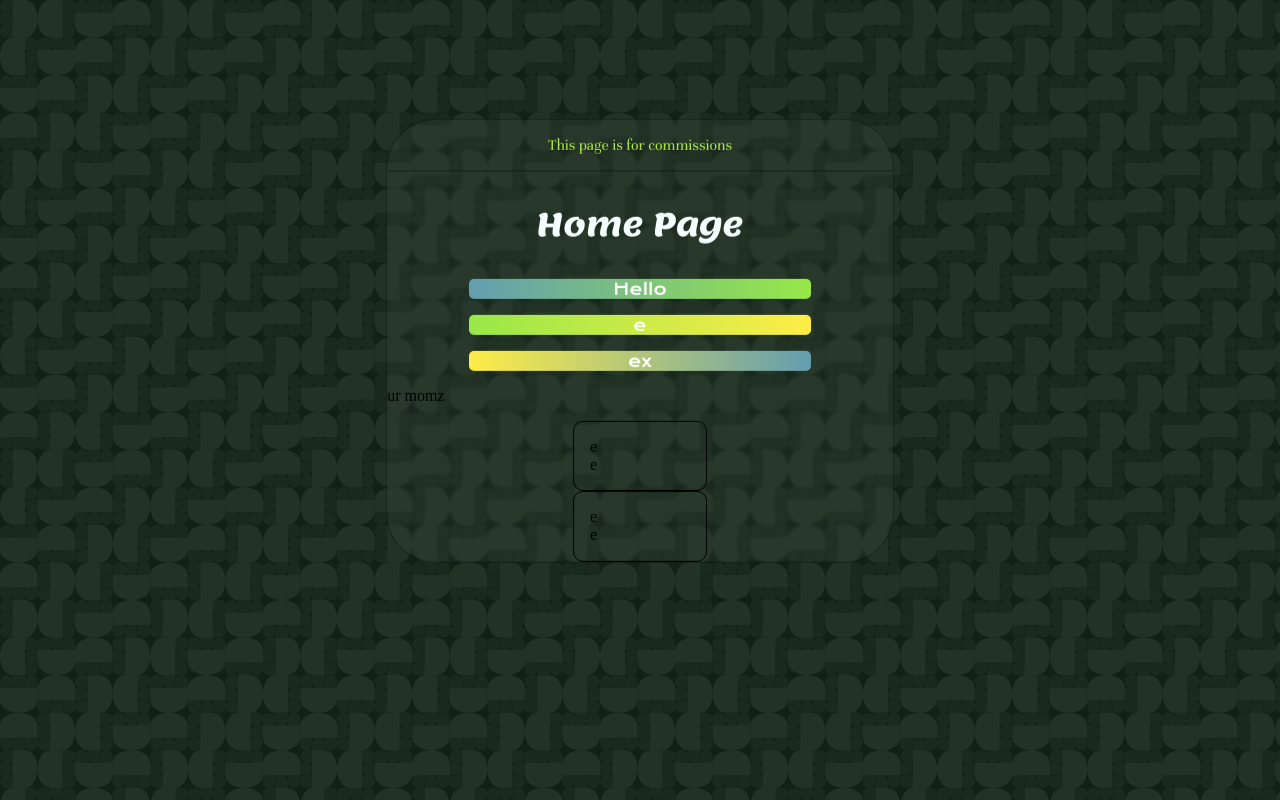
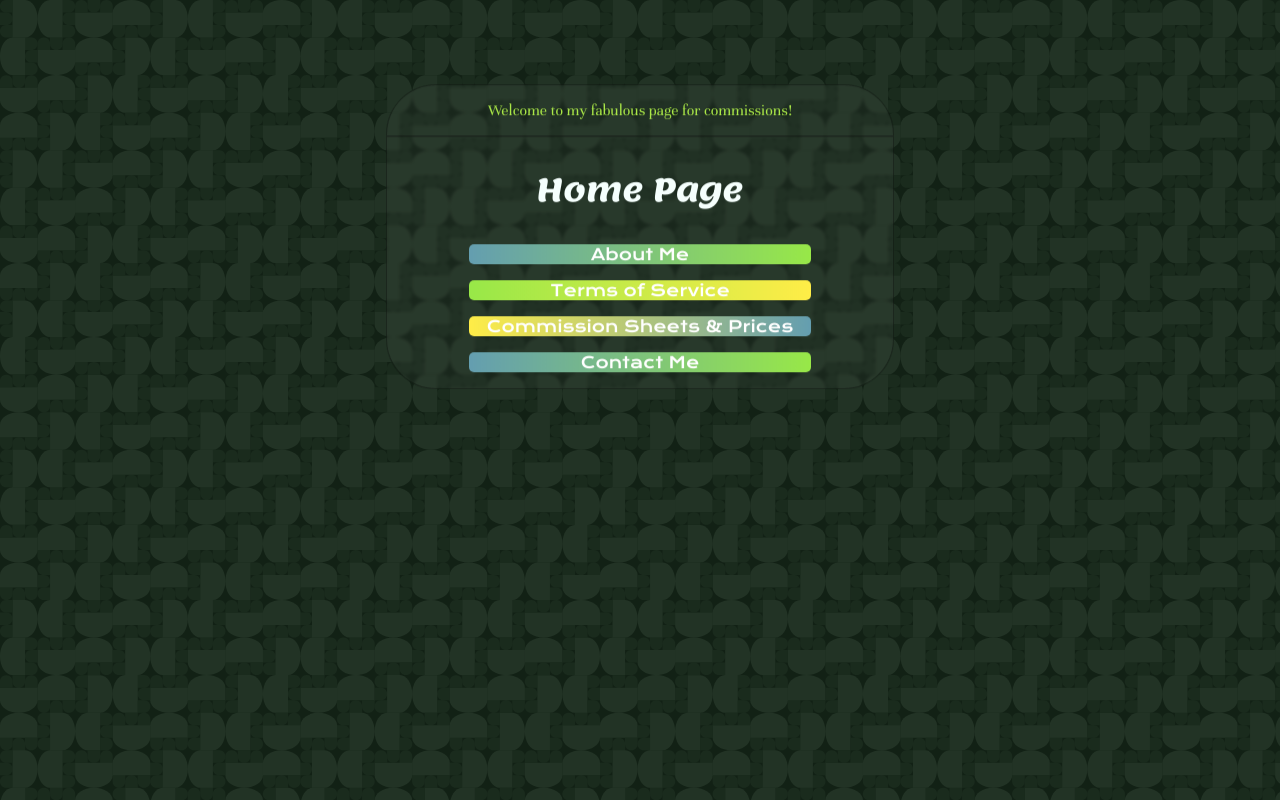
Before and after one commit to ChurrroAnimations/churros-commissions, a plain HTML site: page index.html in a window 1280 px wide. Drawn offline with Linux system fonts and the light colour scheme.

Commit message:
Update index.html

```diff
--- a/index.html
+++ b/index.html
@@ -11,7 +11,7 @@
     <body>
     <div class="container mainWrapper mainDivider">
         <p class="homeGreeting">
-            This page is for commissions
+            Welcome to my fabulous page for commissions!
         </p>
         <hr class="mainDivider">
         <h1 class="sectionHeader">
@@ -20,30 +20,24 @@
         <div class="linkButtons">
             <div class="gradient gA">
                 <p class="text">
-                    Hello
+                    About Me
                 </p>
             </div>
             <div class="gradient gB">
                 <p class="text">
-                    e
+                    Terms of Service
                 </p>
             </div>
             <div class="gradient gC">
                 <p class="text">
-                    ex
+                    Commission Sheets & Prices
                 </p>
             </div>
-        </div>
-        <p>ur momz</p>
-        <div class="TestCo">
-            <p>
-                e<br>e
-            </p>
-        </div>
-        <div class="TestCo">
-            <p>
-                e<br>e
-            </p>
+            <div class="gradient gA">
+                <p class="text">
+                    Contact Me
+                </p>
+            </div>
         </div>
     </div>
 
```
